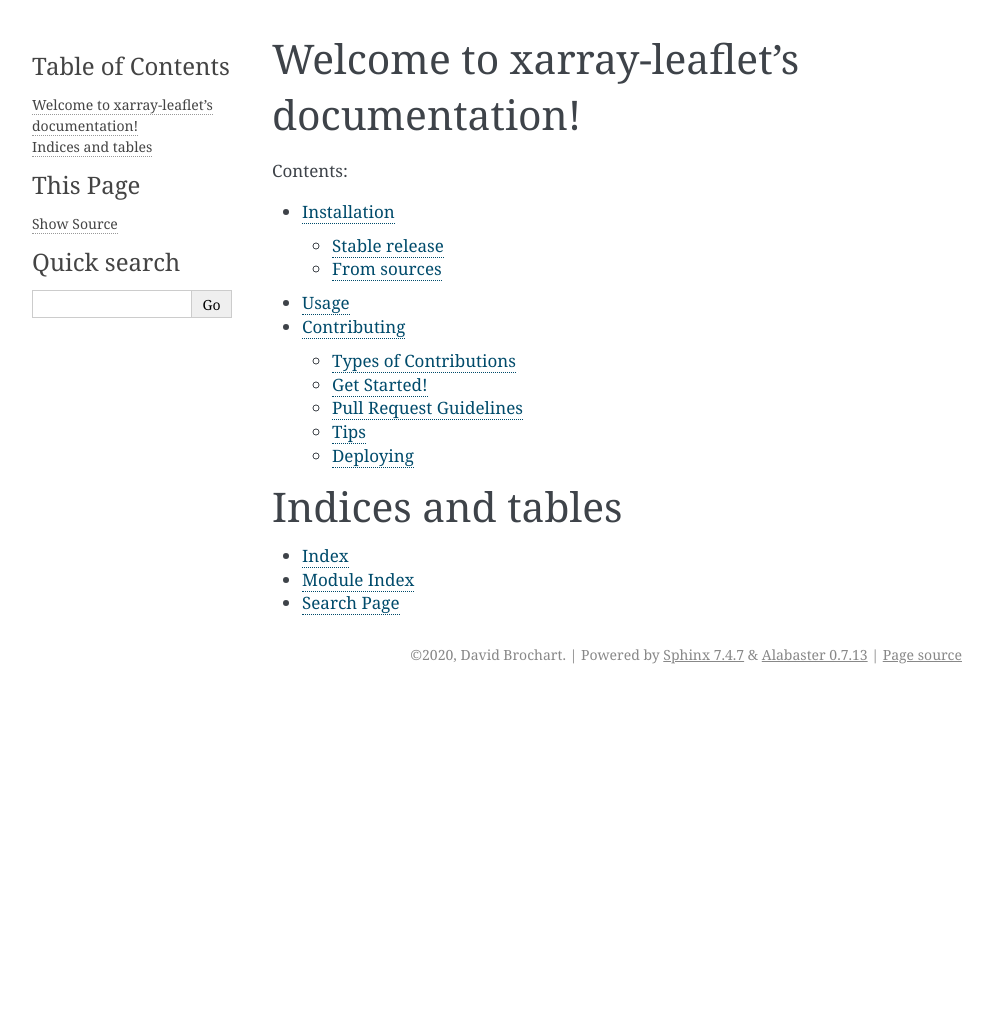
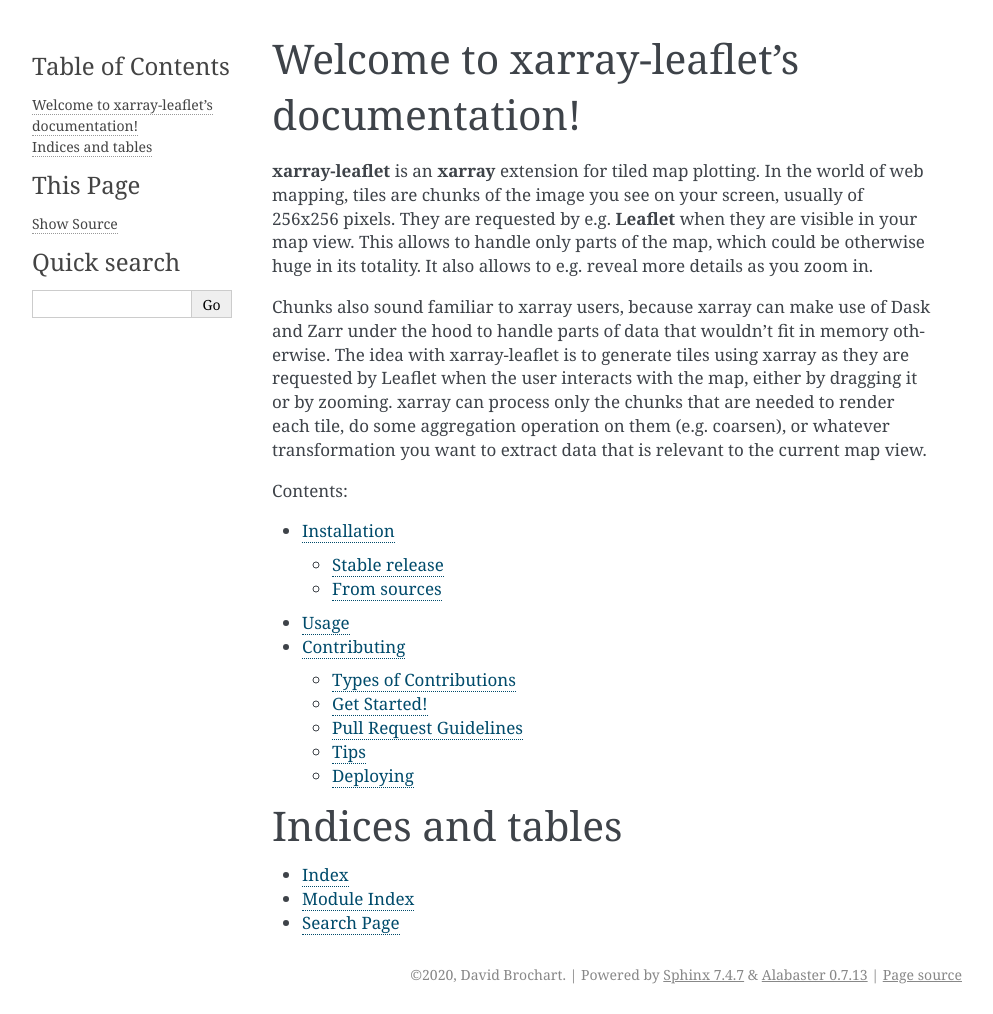
Before and after one commit to xarray-contrib/xarray_leaflet, a Sphinx documentation site: the page built from docs/index.rst, in a window 1280 px wide. Shown: the whole page, without its empty margins (148-1141 px from the left). Built offline with Sphinx 7.4.7, drawn with Linux system fonts in a browser that asks for light colours; pages that are not in the unit, such as notebooks, are missing from menus; before the commit the page ends 900 px from its top, so only the background shows below that.

Commit message:
Update docs readme

```diff
--- a/docs/index.rst
+++ b/docs/index.rst
@@ -1,11 +1,26 @@
 Welcome to xarray-leaflet's documentation!
-======================================
+==========================================
+
+**xarray-leaflet** is an **xarray** extension for tiled map plotting. In the
+world of web mapping, tiles are chunks of the image you see on your screen,
+usually of 256x256 pixels. They are requested by e.g. **Leaflet** when they are
+visible in your map view. This allows to handle only parts of the map, which
+could be otherwise huge in its totality. It also allows to e.g. reveal more
+details as you zoom in.
+
+Chunks also sound familiar to xarray users, because xarray can make use of Dask
+and Zarr under the hood to handle parts of data that wouldn't fit in memory
+otherwise. The idea with xarray-leaflet is to generate tiles using xarray as
+they are requested by Leaflet when the user interacts with the map, either by
+dragging it or by zooming. xarray can process only the chunks that are needed to
+render each tile, do some aggregation operation on them (e.g. coarsen), or
+whatever transformation you want to extract data that is relevant to the current
+map view.
 
 .. toctree::
    :maxdepth: 2
    :caption: Contents:
 
-   readme
    installation
    usage
    modules
--- a/docs/readme.rst
+++ /dev/null
@@ -1 +0,0 @@
-.. include:: ../README.rst
```
